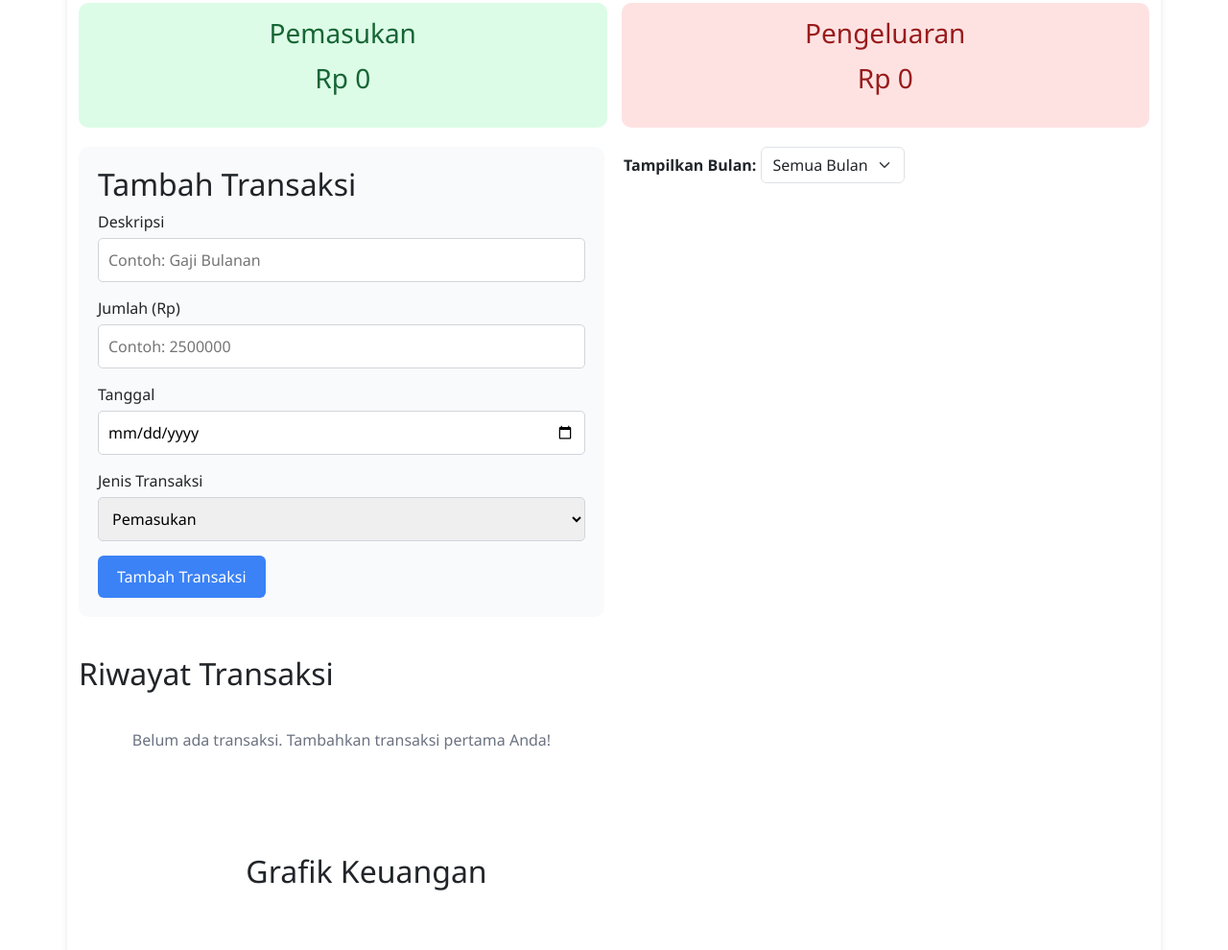
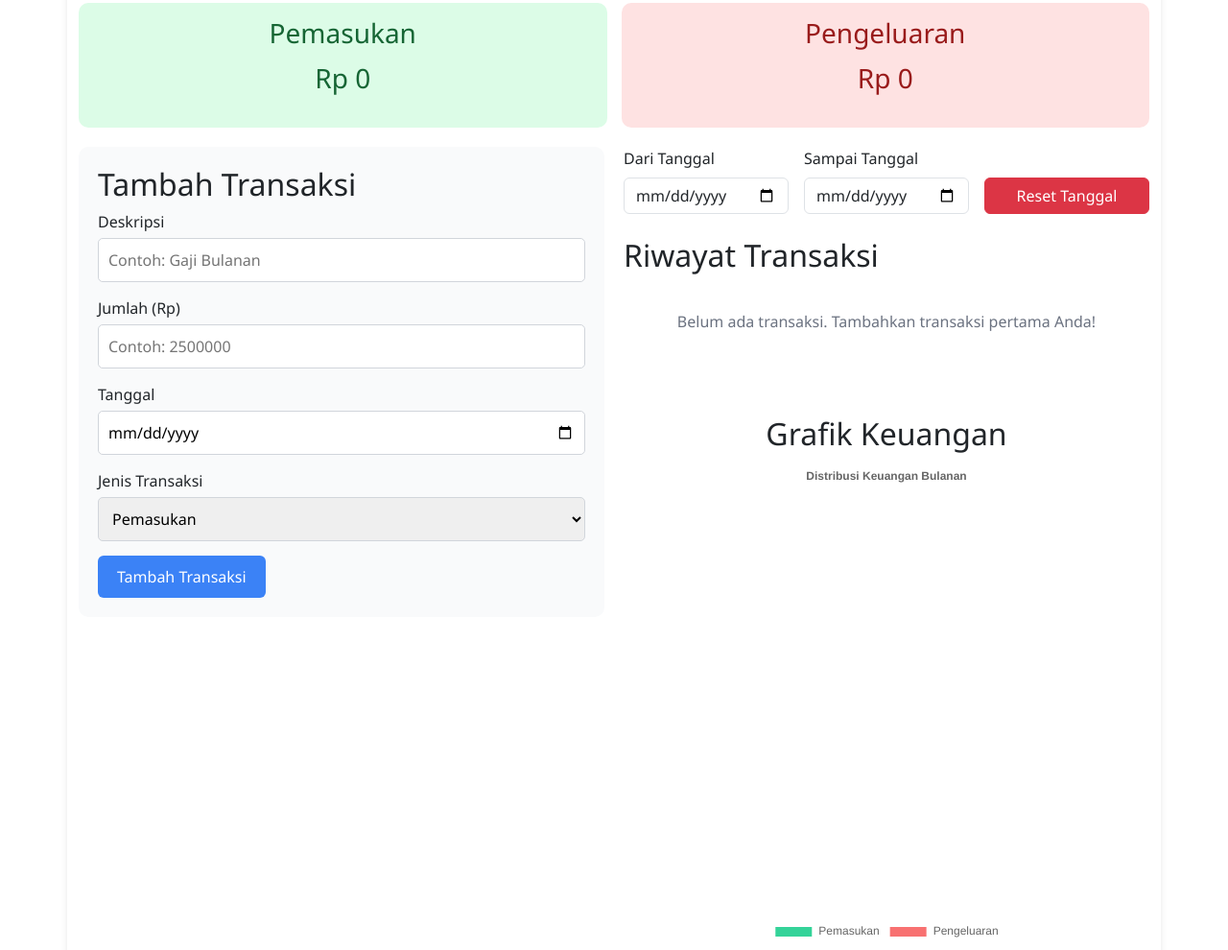
Before and after one commit to Raehannsz/catatan-keuangan-web, a plain HTML site: page index.html in a window 1280 px wide. Shown: the part 325-1315 px from the top of the page at 96% size. Drawn offline with nearby package versions, Linux system fonts and the light colour scheme.

Commit message:
add date filter

```diff
--- a/index.html
+++ b/index.html
@@ -60,16 +60,21 @@
                 </div>
             </div>
 
-            <div class="filter-container mb-4">
-    <label for="monthFilter" class="form-label fw-bold">Tampilkan Bulan:</label>
-    <select id="monthFilter" class="form-select w-auto d-inline-block"
-        x-model="selectedMonth" @change="filterTransactions">
-        <option value="">Semua Bulan</option>
-        <template x-for="month in availableMonths" :key="month.value">
-            <option :value="month.value" x-text="month.label"></option>
-        </template>
-    </select>
-</div>
+            <div x-data="transactionFilter">
+                <!-- Input Date Range -->
+                <div class="row g-3 mb-4">
+                    <div class="col-md-4">
+                        <label for="startDate" class="form-label">Dari Tanggal</label>
+                        <input type="date" id="startDate" class="form-control" x-model="startDate">
+                    </div>
+                    <div class="col-md-4">
+                        <label for="endDate" class="form-label">Sampai Tanggal</label>
+                        <input type="date" id="endDate" class="form-control" x-model="endDate">
+                    </div>
+                    <div class="col-md-4 d-flex align-items-end">
+                        <button class="btn btn-danger w-100" @click="resetDateFilter()">Reset Tanggal</button>
+                    </div>
+                </div>
 
 
                 <div class="transactions">
@@ -79,7 +84,7 @@
                             <p>Belum ada transaksi. Tambahkan transaksi pertama Anda!</p>
                         </div>
                     </template>
-                    <template x-for="(transaction, index) in transactions" :key="index">
+                    <template x-for="(transaction, index) in filteredTransactions" :key="index">
                         <div class="transaction-item" :class="transaction.type === 'income' ? 'transaction-income' : 'transaction-expense'">
                             <div class="flex-grow-1">
                                 <div class="fw-bold" x-text="transaction.desc"></div>
--- a/script.js
+++ b/script.js
@@ -6,33 +6,57 @@ document.addEventListener('alpine:init', () => {
                 type: 'income',
                 transactions: [],
                 chart: null,
+                startDate: '',
+                endDate: '',
 
                 formatDate(dateStr) {
                     const options = { year: 'numeric', month: 'long', day: 'numeric' };
                     return new Date(dateStr).toLocaleDateString('id-ID', options);
                 },
 
-
                 init() {
-                    // Load data dari localStorage jika ada
+                    // Load dari localStorage
                     const savedTransactions = localStorage.getItem('financeTransactions');
                     if (savedTransactions) {
                         this.transactions = JSON.parse(savedTransactions);
                     }
 
-                    // Inisialisasi chart setelah Alpine selesai render
                     this.$nextTick(() => {
                         this.updateChart();
                     });
+
+                    // 🔁 Pantau perubahan tanggal, lalu update chart
+                    this.$watch('startDate', () => this.updateChart());
+                    this.$watch('endDate', () => this.updateChart());
+                },
+
+                get filteredTransactions() {
+                    if (!this.startDate || !this.endDate) return this.transactions;
+
+                    const start = new Date(this.startDate);
+                    const end = new Date(this.endDate);
+
+                    return this.transactions.filter(t => {
+                        const txDate = new Date(t.date);
+                        return txDate >= start && txDate <= end;
+                    });
+                },
+
+                resetDateFilter() {
+                this.startDate = '';
+                this.endDate = '';
+                this.updateChart(); // agar chart langsung diperbarui
             },
 
                 get totalIncome() {
-                    return this.transactions.filter(t => t.type === 'income')
+                    return this.filteredTransactions
+                            .filter(t => t.type === 'income')
                             .reduce((sum, t) => sum + Number(t.amount), 0);
                 },
 
                 get totalExpense() {
-                    return this.transactions.filter(t => t.type === 'expense')
+                    return this.filteredTransactions
+                            .filter(t => t.type === 'expense')
                             .reduce((sum, t) => sum + Number(t.amount), 0);
                 },
 
@@ -93,44 +117,45 @@ document.addEventListener('alpine:init', () => {
                 },
 
                 updateChart() {
-                    const incomes = this.totalIncome;
-                    const expenses = this.totalExpense;
+                    const incomeTotal = this.filteredTransactions
+                        .filter(t => t.type === 'income')
+                        .reduce((acc, t) => acc + t.amount, 0);
 
+                    const expenseTotal = this.filteredTransactions
+                        .filter(t => t.type === 'expense')
+                        .reduce((acc, t) => acc + t.amount, 0);
+
+                    const data = {
+                        labels: ['Pemasukan', 'Pengeluaran'],
+                        datasets: [{
+                            data: [incomeTotal, expenseTotal],
+                            backgroundColor: ['#34d399', '#f87171'],
+                        }]
+                    };
+
+                    if (!this.chart) {
                         const ctx = document.getElementById('transactionChart').getContext('2d');
-
-                    // Hancurkan chart sebelumnya jika ada
-                    if (this.chart) {
-                        this.chart.destroy();
-                    }
-
-                    // Buat chart baru
                         this.chart = new Chart(ctx, {
                             type: 'doughnut',
-                        data: {
-                            labels: ['Pemasukan', 'Pengeluaran'],
-                            datasets: [{
-                                label: 'Transaksi',
-                                data: [incomes, expenses],
-                                backgroundColor: ['#34d399', '#f87171'],
-                                borderWidth: 1
-                            }]
-                        },
+                            data: data,
                             options: {
                                 responsive: true,
                                 plugins: {
                                     legend: {
                                         position: 'bottom',
                                     },
-                                tooltip: {
-                                    callbacks: {
-                                        label: (context) => {
-                                            return `${context.label}: ${this.formatCurrency(context.raw)}`;
-                                        }
-                                    }
+                                    title: {
+                                        display: true,
+                                        text: 'Distribusi Keuangan Bulanan'
                                     }
                                 }
                             }
                         });
+                    } else {
+                        // Update existing chart data
+                        this.chart.data = data;
+                        this.chart.update();
+                    }
                 }
             }));
         });
```
Lines whose indentation alone changed are shown as unchanged.
